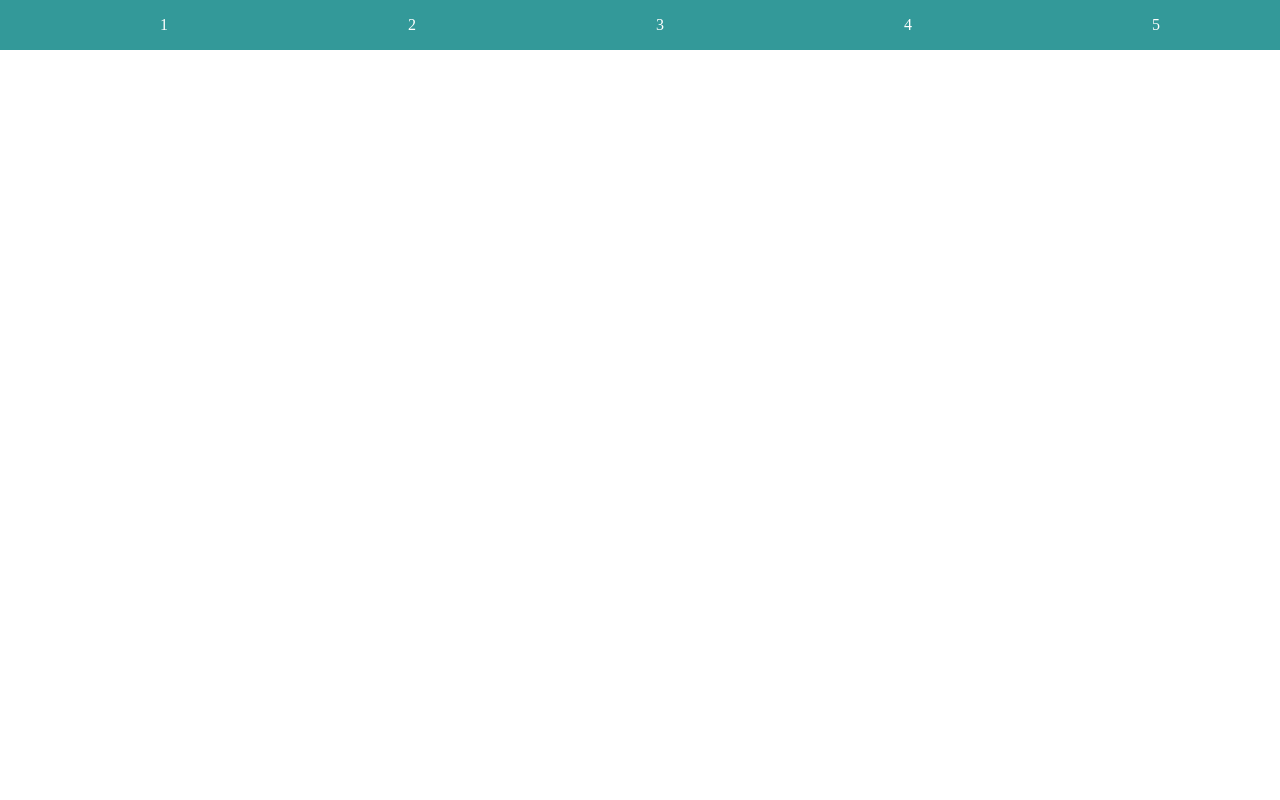
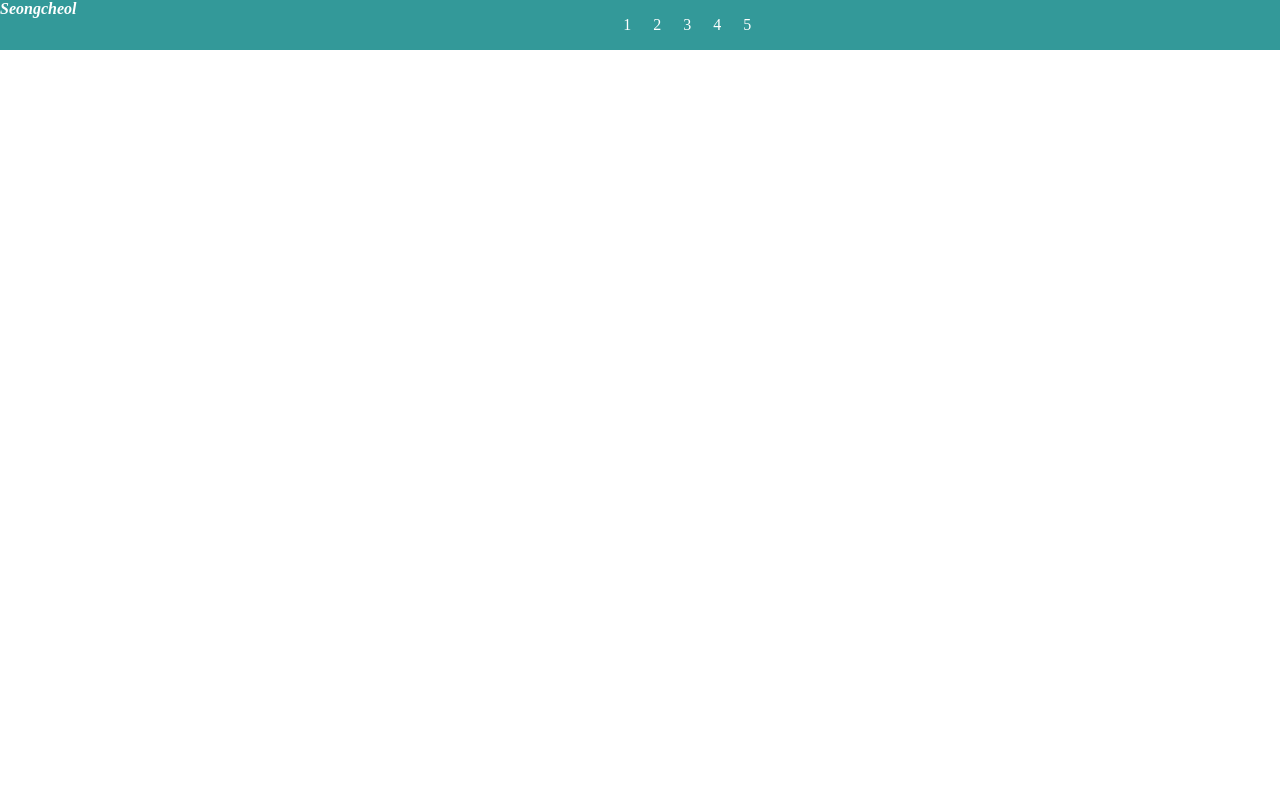
Before and after one commit to ShinSeongCheol/Portfolio, a plain HTML site: page index.html in a window 1280 px wide. Shown: the top 800 px of the page. Drawn offline with Linux system fonts and the light colour scheme.

Commit message:
add logo

```diff
--- a/css/style.css
+++ b/css/style.css
@@ -5,13 +5,20 @@
     top:0;
     left:0;
     right: 0;
+
+    display: flex;
+    flex-direction: row;
+    justify-content: space-between;
 }
 
 #nav ul {
     list-style: none;
     display: flex;
     flex-direction: row;
-    justify-content: space-around;
+}
+
+#nav ul li {
+    width:30px;
 }
 
 #nav ul li:hover {
--- a/index.html
+++ b/index.html
@@ -12,6 +12,11 @@
 <body>
 
     <div id="nav">
+        <div class="logo">
+            <span><b><i>Seongcheol</b></i></span>
+        </div>
+
+        <div class="#">
             <ul>
                 <li>1</li>
                 <li>2</li>
@@ -19,6 +24,11 @@
                 <li>4</li>
                 <li>5</li>
             </ul>
+        </div>
+
+        <div class="search">
+
+        </div>
     </div>
 
     <div id="container" style="height: 1080px;">
```
Lines whose indentation alone changed are shown as unchanged.
